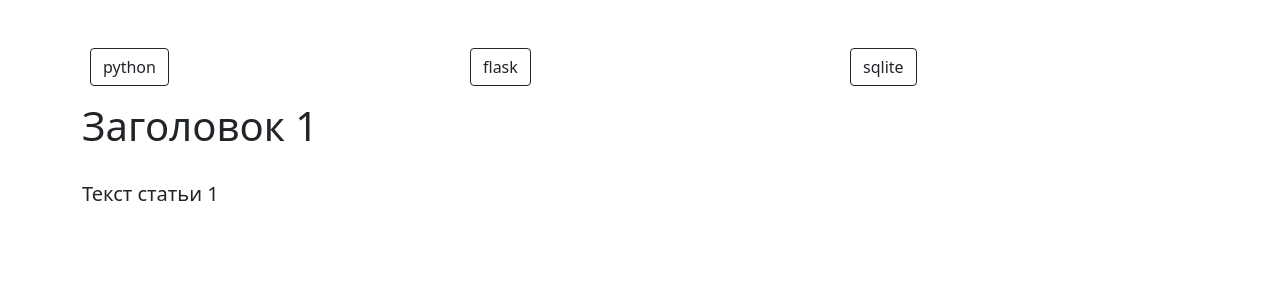
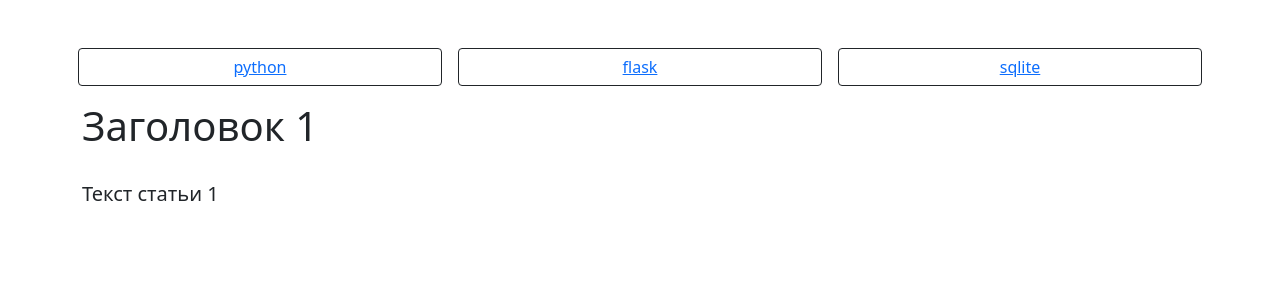
Before and after one commit to DenisPald/flask, a Flask app: a page that uses flask_dir/papers/templates/papers/paper.html in a window 1280 px wide. Shown: the part 63-363 px from the top of the page. Run offline with Flask 2, Linux system fonts and the light colour scheme; data comes from the database, SQL or seed files in the repository.

Commit message:
Layout hotfix

```diff
--- a/flask_dir/papers/templates/papers/paper.html
+++ b/flask_dir/papers/templates/papers/paper.html
@@ -10,11 +10,15 @@
     <div class="row mb-3">
 
         {% for tag in tags%}
-        <a href="{{ url_for('papers.tag', slug=tag[2]) }}" class="col">
-            <div class="btn btn-outline-dark mx-2">
+
+        <div class="col btn btn-outline-dark mx-2">
+            <a href="{{ url_for('papers.tag', slug=tag[2]) }}">
+                <div>
                     {{ tag[1] }}
-            </div>
-        </a>
+                </div>
+            </a>
+        </div>
+
         {% endfor%}
 
     </div>
```
